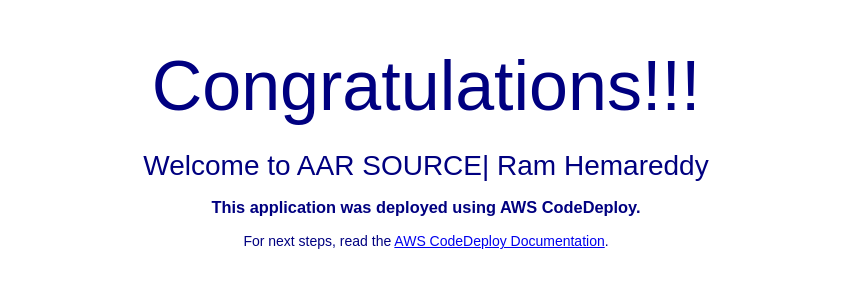
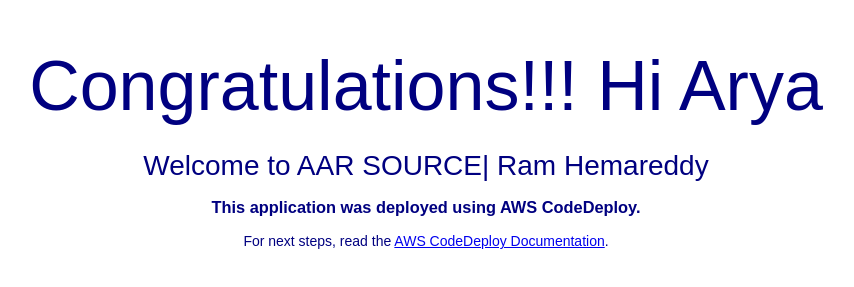
Before and after one commit to vanshika017/aws_cicd_pipeline, a plain HTML site: page index.html in a window 1280 px wide. Shown: the part 201-488 px from the top of the page, without its empty margins (214-1068 px from the left). Drawn offline with Linux system fonts and the light colour scheme.

Commit message:
Update index.html

```diff
--- a/index.html
+++ b/index.html
@@ -27,7 +27,7 @@
 <body>
   <div align="center">
     <img src="https://s3.ap-south-1.amazonaws.com/www.basava.com/aar_logo_final.png" style="max-width: 20%;">
-    <h1>Congratulations!!! </h1>
+    <h1>Congratulations!!! Hi Arya </h1>
       <h2>Welcome to AAR SOURCE| Ram Hemareddy</h2>
     <h3>This application was deployed using AWS CodeDeploy.</h3>
     <p>For next steps, read the <a href="http://aws.amazon.com/documentation/codedeploy">AWS CodeDeploy Documentation</a>.</p>
```
